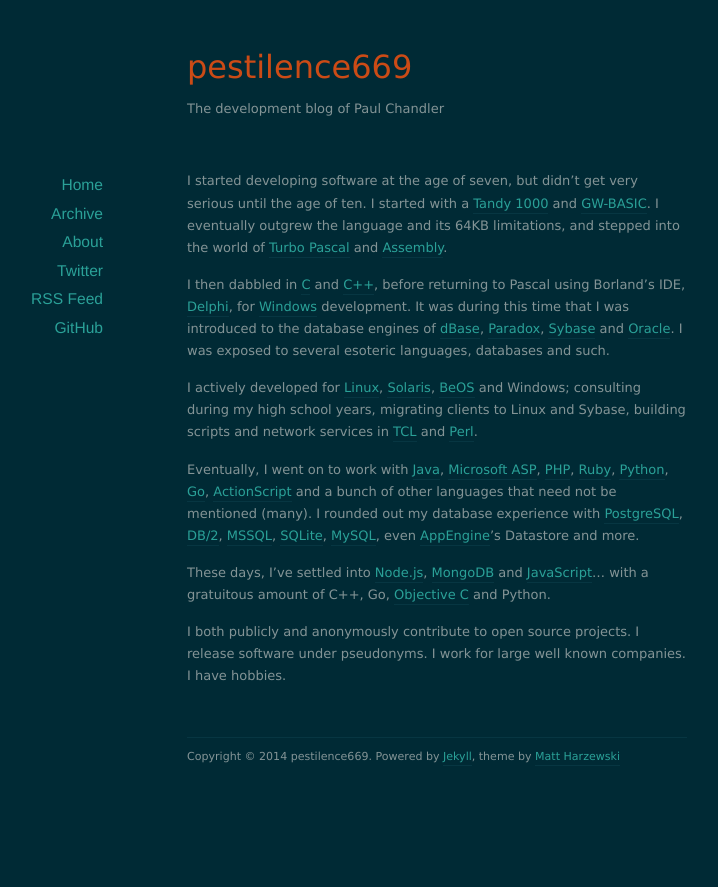
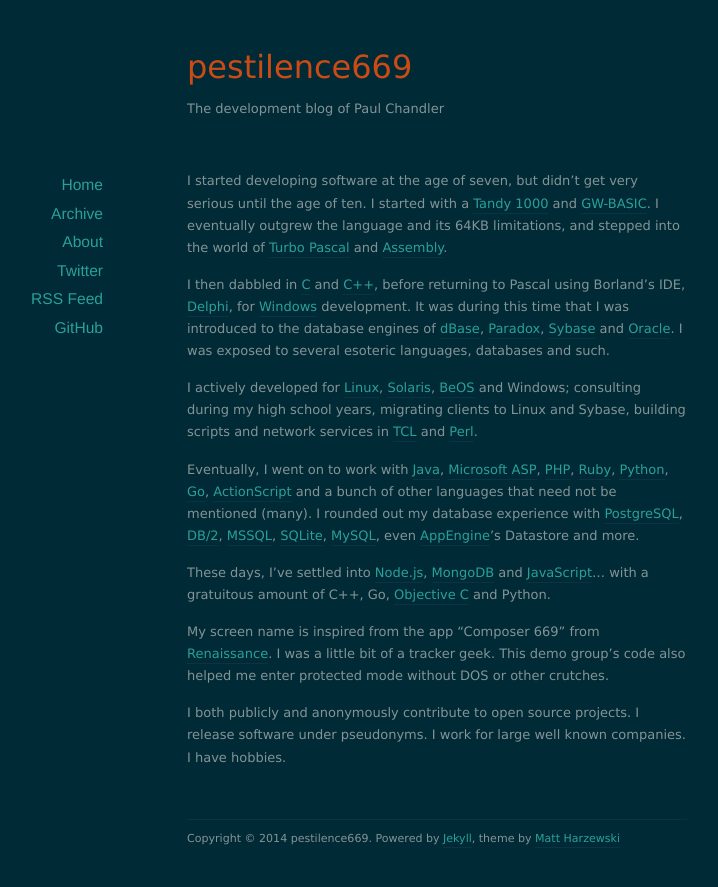
Before and after one commit to pestilence669/pestilence669.github.io, a Jekyll site: the page built from about/index.markdown, in a window 1280 px wide. Shown: the top 887 px of the page, without its empty margins (203-921 px from the left). Built offline with Jekyll 4.4.1, drawn with Linux system fonts in a browser that asks for light colours; nearby versions of some CDN libraries.

Commit message:
elaboration about my SN.

```diff
--- a/about/index.markdown
+++ b/about/index.markdown
@@ -13,4 +13,6 @@
 
 These days, I've settled into [Node.js](http://en.wikipedia.org/wiki/Node.js), [MongoDB](http://en.wikipedia.org/wiki/Mongodb) and [JavaScript](http://en.wikipedia.org/wiki/JavaScript)... with a gratuitous amount of C++, Go, [Objective C](http://en.wikipedia.org/wiki/Objective_c) and Python.
 
+My screen name is inspired from the app "Composer 669" from [Renaissance](http://en.m.wikipedia.org/wiki/Renaissance_(demoscene)). I was a little bit of a tracker geek. This demo group's code also helped me enter protected mode without DOS or other crutches.
+
 I both publicly and anonymously contribute to open source projects. I release software under pseudonyms. I work for large well known companies. I have hobbies.
```
